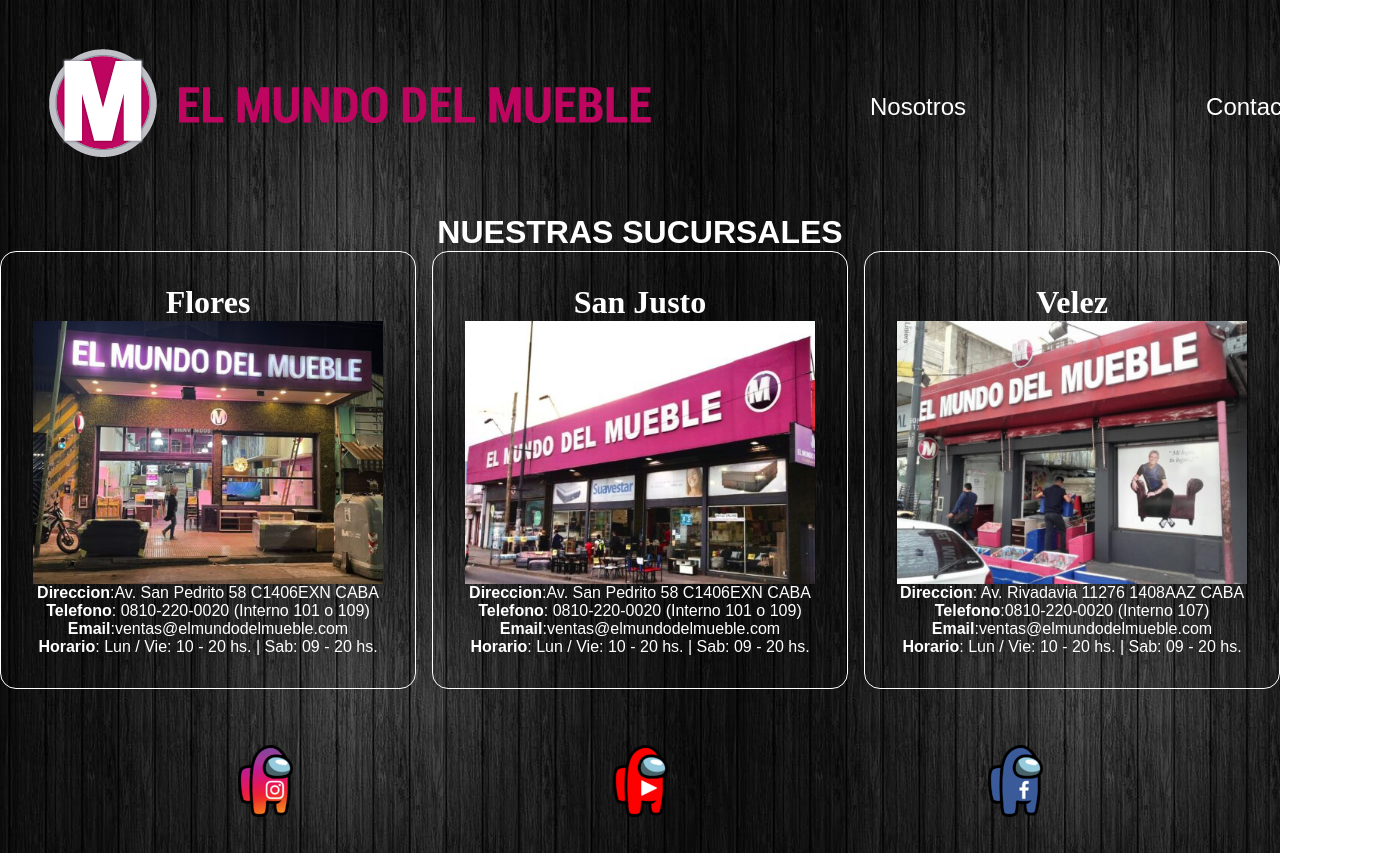
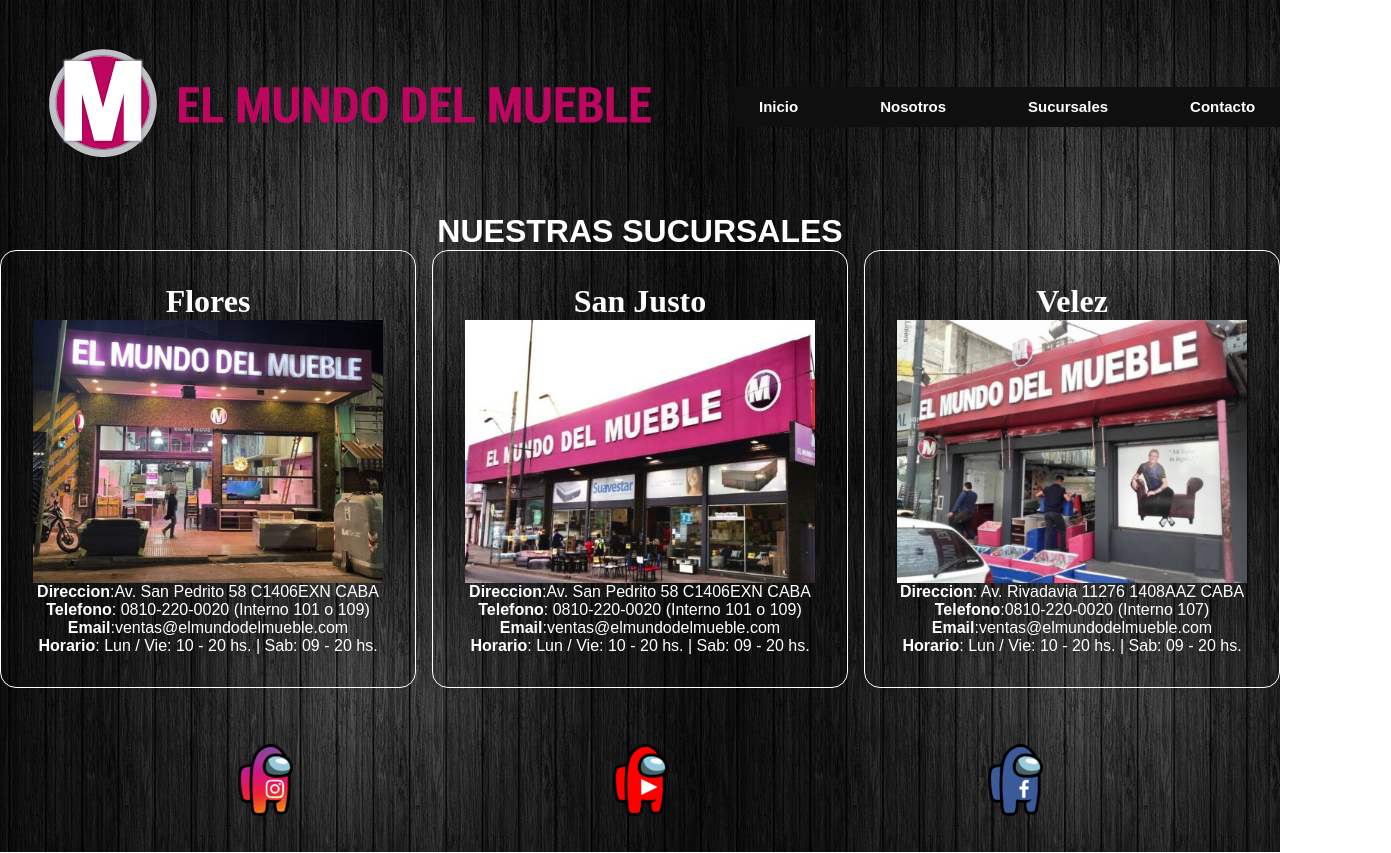
Before and after one commit to G04P/mi_repositorio, a plain HTML site: page pages/sucursales.html in a window 1280 px wide. Shown: the whole page, 1391 px wide, since content can reach past the window. Drawn offline with Linux system fonts and the light colour scheme.

Commit message:
se cambio la nav en todas las pages

```diff
--- a/css/contacto.css
+++ b/css/contacto.css
@@ -12,12 +12,12 @@
 }
 h3 {
   margin: 2rem;
-  padding: 5rem;
+  padding: 0.5rem;
   color: white;
   text-align: center;
 }
 .footer {
-  padding: 2rem;
+  padding: 1.9rem;
   padding-bottom: 1rem;
   display: flex;
   justify-content: center;
--- a/css/sucursales.css
+++ b/css/sucursales.css
@@ -13,23 +13,40 @@
   margin: 0 auto;
   justify-content: center;
 }
-nav ul {
-  margin: 1px;
-  padding: 5.5rem;
+ul {
+  margin: auto;
+  padding: auto;
   list-style-type: none;
   line-height: 1.5;
   display: flex;
   justify-content: space-between;
   flex-direction: row;
   flex: 0 1 300px;
-  gap: 15rem;
-  margin-left: 5rem;
+  gap: 2rem;
+  background-color: #0f0f0f;
+}
+.barra-navegacion a {
+  display: block;
+  font: bold 15px/20px sans-serif;
+  padding: 10px 25px;
+  text-align: center;
+  text-decoration: none;
+  -webkit-transition: all 0.25s ease;
+  -moz-transition: all 0.25s ease;
+  -ms-transition: all 0.25s ease;
+  -o-transition: all 0.25s ease;
+  transition: all 0.25s ease;
+}
+.barra-navegacion li:hover a {
+  background-color: gray;
 }
 .barra-navegacion {
+  margin: 0;
+  text-align: center;
+  padding: 2rem;
   display: flex;
   justify-content: space-between;
-  font-size: 1rem;
-  font-weight: 400;
+  gap: 1rem;
 }
 .texto {
   font-family: Arial, Helvetica, sans-serif;
--- a/pages/sucursales.html
+++ b/pages/sucursales.html
@@ -21,9 +21,25 @@
             <li>
               <a
                 class="texto"
+                href="../index.html"
+                style="text-decoration: none"
+                >Inicio</a
+              >
+            </li>
+            <li>
+              <a
+                class="texto"
                 href="nosotros.html"
                 style="text-decoration: none"
                 >Nosotros</a
+              >
+            </li>
+            <li>
+              <a
+                class="texto"
+                href="sucursales.html"
+                style="text-decoration: none"
+                >Sucursales</a
               >
             </li>
             <li>
```
